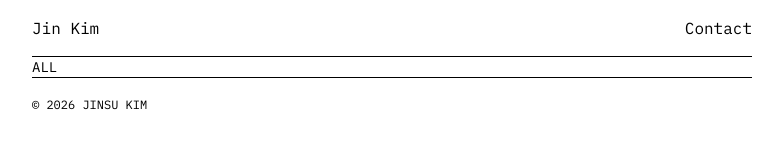
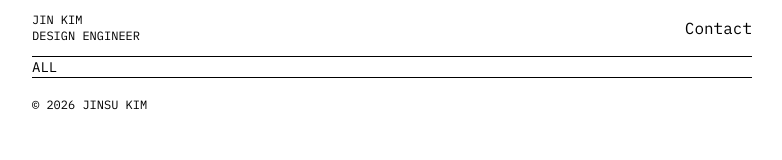
Before and after one commit to JinKim1011/jin-portfolio, a Next.js app: page / in a window 1280 px wide. Shown: the top 160 px of the page, without its empty margins (248-1030 px from the left). Built offline with nearby package versions, Linux system fonts and the light colour scheme.

Commit message:
feat(header): update header links to use structured spans with typography preset

```diff
--- a/src/components/header.tsx
+++ b/src/components/header.tsx
@@ -4,7 +4,10 @@ export default function Header() {
   return (
     <header className="sticky top-0 z-50 border-b-[0.5px]">
       <div className="container flex h-14 items-center justify-between">
-        <Link href="/">Jin Kim</Link>
+        <Link href="/" className="flex flex-col">
+          <span className="text-label">JIN KIM</span>
+          <span className="text-label">DESIGN ENGINEER</span>
+        </Link>
         <a
           href="mailto:jinsu.kim1011@gmail.com"
           className="text-muted-foreground hover:text-foreground"
```
